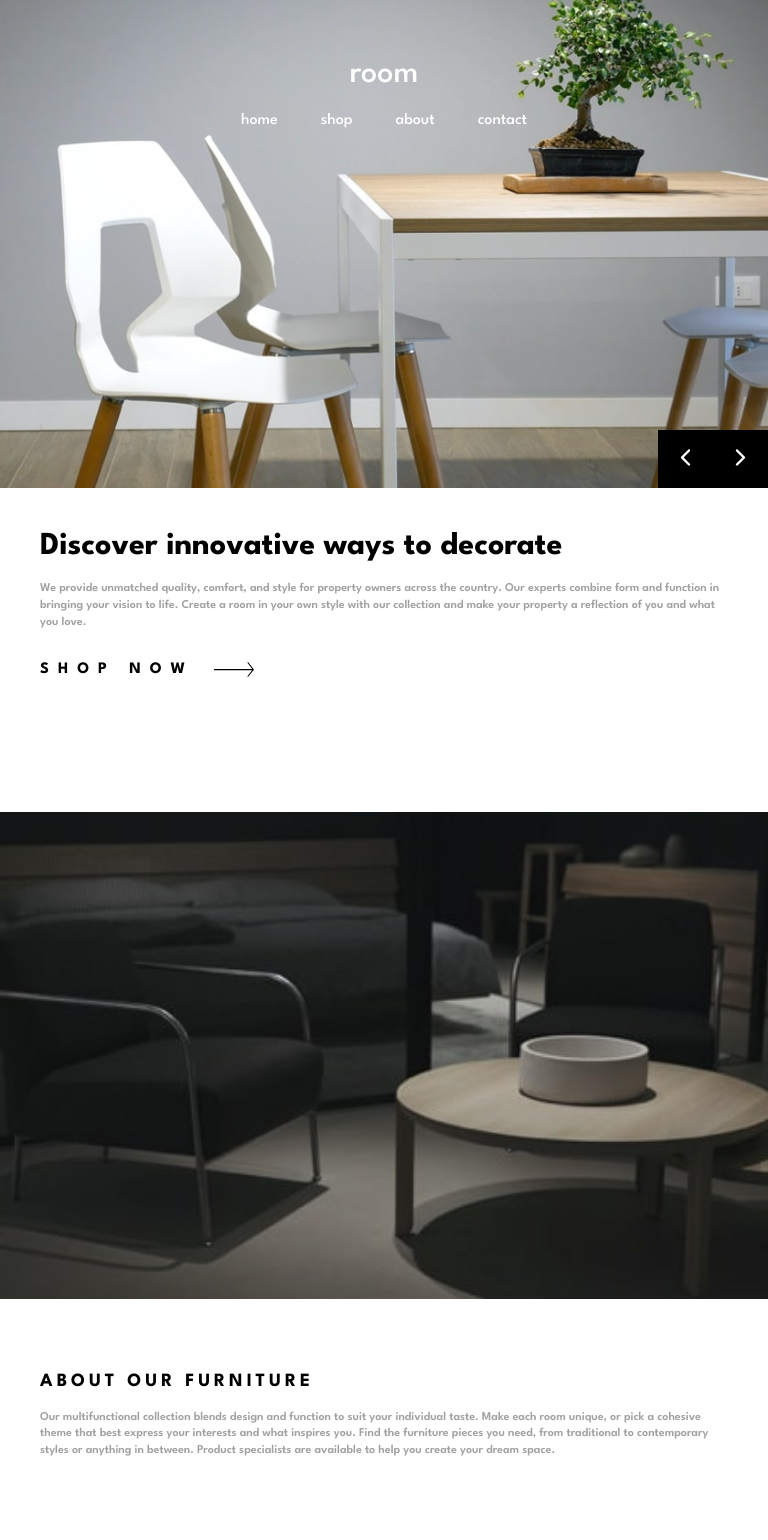
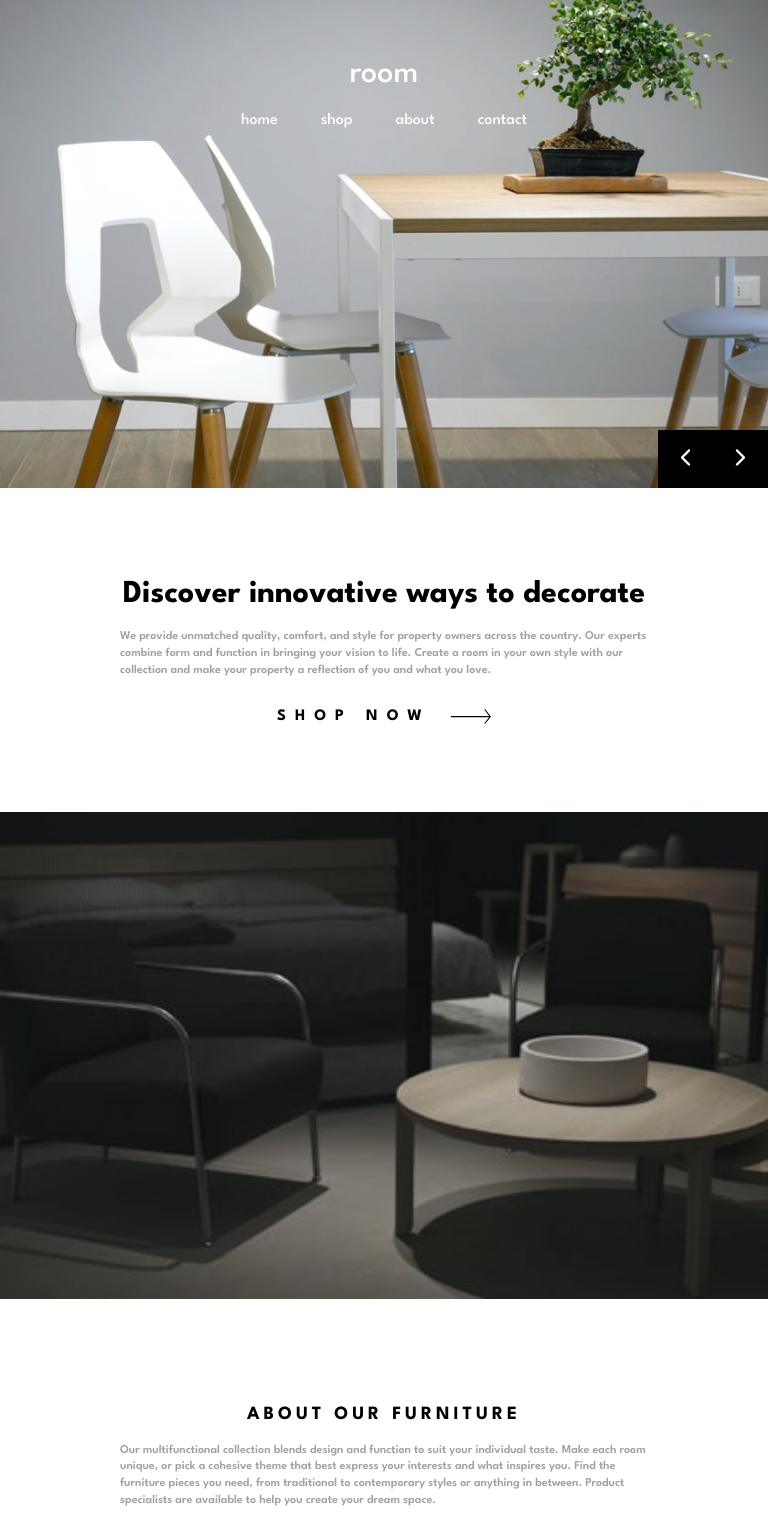
Before and after one commit to mpadilhaa/room-homepage, a React (Create React App) app: page / in a window 768 px wide. Shown: the top 1540 px of the page. Built offline with nearby package versions, Linux system fonts and the light colour scheme.

Commit message:
"adicionado readme"

```diff
--- a/src/components/DinamicCards.css
+++ b/src/components/DinamicCards.css
@@ -31,6 +31,10 @@
   background-color: var(--title);
   border: none;
   cursor: pointer;
+}
+
+.btn button:hover {
+  background-color: var(--hover-primary);
 }
 
 .btn button svg {
@@ -86,6 +90,26 @@
   width: 100%;
 }
 
+@media (min-width: 600px) and (max-width: 999px) {
+  .col-2 {
+    display: flex;
+    justify-content: center;
+    align-items: center;
+    padding: 120px;
+  }
+  .col-4 {
+    height: 250px;
+  }
+  .content {
+    display: flex;
+    flex-direction: column;
+    align-items: center;
+    justify-content: center;
+    height: 100%;
+
+    padding: 120px;
+  }
+}
 /* desktop */
 
 @media (min-width: 1000px) {
--- a/src/components/Navbar.css
+++ b/src/components/Navbar.css
@@ -33,17 +33,16 @@
 .navigate-mobile li {
   border-bottom: 2px solid transparent;
   font-weight: 700;
-  cursor: pointer;
+}
+
+.navigate-mobile a {
+  text-decoration: none;
+  color: var(--title);
 }
 
 .navigate-mobile li:hover {
   border-bottom: 2px solid var(--title);
   font-weight: 700;
-}
-.navigate-mobile li:hover {
-  padding-bottom: 3px;
-  color: var(--text);
-  border-bottom: 2px solid var(--text);
 }
 
 .navigate-desktop {
```
Also changed, not shown: public/imagereadme.png (added), 1 other file (tests, documents, lock files or other folders).
